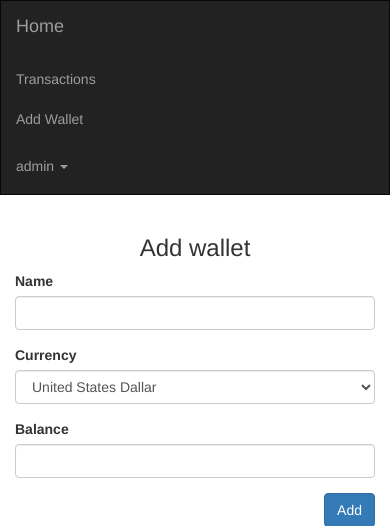
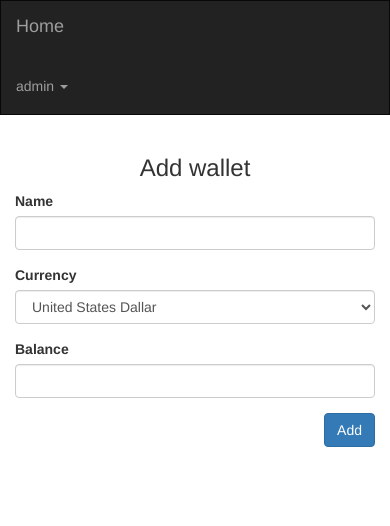
Before and after one commit to nhai0896/MoneyBSMS, a Django app: page /money/transactions/ in a window 390 px wide. Shown: the top 526 px of the page. Run offline with Django 3.2, Linux system fonts and the light colour scheme; a user stored in the database is signed in; data comes from the database, SQL or seed files in the repository; some libraries are stand-ins or nearby versions.

Commit message:
remove add wallet with ModelForm, using model validation for old add-wallet

```diff
--- a/money/templates/base_generic.html
+++ b/money/templates/base_generic.html
@@ -32,10 +32,7 @@
         <a class="navbar-brand" href="/">Home</a>
     </div>
     <ul class="nav navbar-nav">
-        {% if user.is_authenticated %}
-        <li><a class="active" href="{% url 'money:transactions'%}">Transactions</a></li>
-        <li><a href="{% url 'money:add_wl'%}">Add Wallet</a></li>
-      {% endif %}
+
     </ul>
     <ul class="nav navbar-nav navbar-right">
         {% if user.is_authenticated %}
--- a/money/templates/money/wallet_sub.html
+++ b/money/templates/money/wallet_sub.html
@@ -1,4 +1,4 @@
-<div class="form-group">
+                    <div class="form-group">
                         <label for="name">Name</label>
                             <input class="form-control" type="text" name="name" id="name">
                     </div>
--- a/money/urls.py
+++ b/money/urls.py
@@ -10,6 +10,4 @@
     path('transactions/<wallet_id>', views.transactions_in_wallet, name='transactions_in_wallet'),
     path('add_wallet/', views.add_wallet, name='add_wallet'),
     path('add_transactions/', views.add_transaction, name='add_transaction'),
-
-    path('add_wl/', views.add_wl, name='add_wl'),
 ]
--- a/money/views.py
+++ b/money/views.py
@@ -85,32 +85,23 @@
     }
     return render(request, 'money/transactions.html', context)
 
-from django.core.exceptions import ValidationError
+from django.core.exceptions import NON_FIELD_ERRORS, ValidationError
 from django.utils.translation import ugettext_lazy as _
 
+@login_required
 def add_wallet(request):
-    username = request.user.username
     name = request.POST['name']
     cur = Currency.objects.get( name=request.POST['currency'])
     balance = request.POST['balance']
-    #userId = request.user.username
-    a = True
-    all_wallets = Wallet.objects.filter(user=request.user.id)
-    for wallet in all_wallets:
-        if name == wallet.name:
-            a = False
-            raise ValidationError(_('Invalid date - renewal in past'))
-            break
-    if a:
+    try:
         w = Wallet(user=request.user, name=name, currency=cur, balance=balance)
-        #w.user_username=username
-        #print(username)
-        #print(w.User)
+        w.clean()
         w.save()
         return redirect('money:transactions_in_wallet', w.id)
-    else:
+    except ValidationError as e:
+        #not sure how to display error message
+        #non_field_errors = e.message_dict[NON_FIELD_ERRORS]
         context = {
-            'username':username,
             'currency': currency,
         }
         return render(request,'money/wallet.html', context)
@@ -141,26 +132,3 @@
 
 def add_message(request):
     return render(request, 'money/wallets.html')
-
-@login_required
-def add_wl(request):
-    if request.method == 'POST':
-        form = WalletForm(request.POST)
-        if form.is_valid():
-            # process the data in form.cleaned_data as required (here we just write it to the model due_back field)
-            wallet = form.save(commit = False)
-            wallet.user = request.user
-            wallet.save();
-            return redirect('money:transactions_in_wallet', wallet.id)
-
-    # If this is a GET (or any other method) create the default form.
-    else:
-        form = WalletForm()
-
-    currency = Currency.objects.all()
-    context = {
-        'form': form,
-        'currency': currency
-    }
-
-    return render(request, 'money/add_wallet.html', context)
```
Also changed, not shown: money/templates/money/add_wallet.html (deleted, +0 -43 lines).
